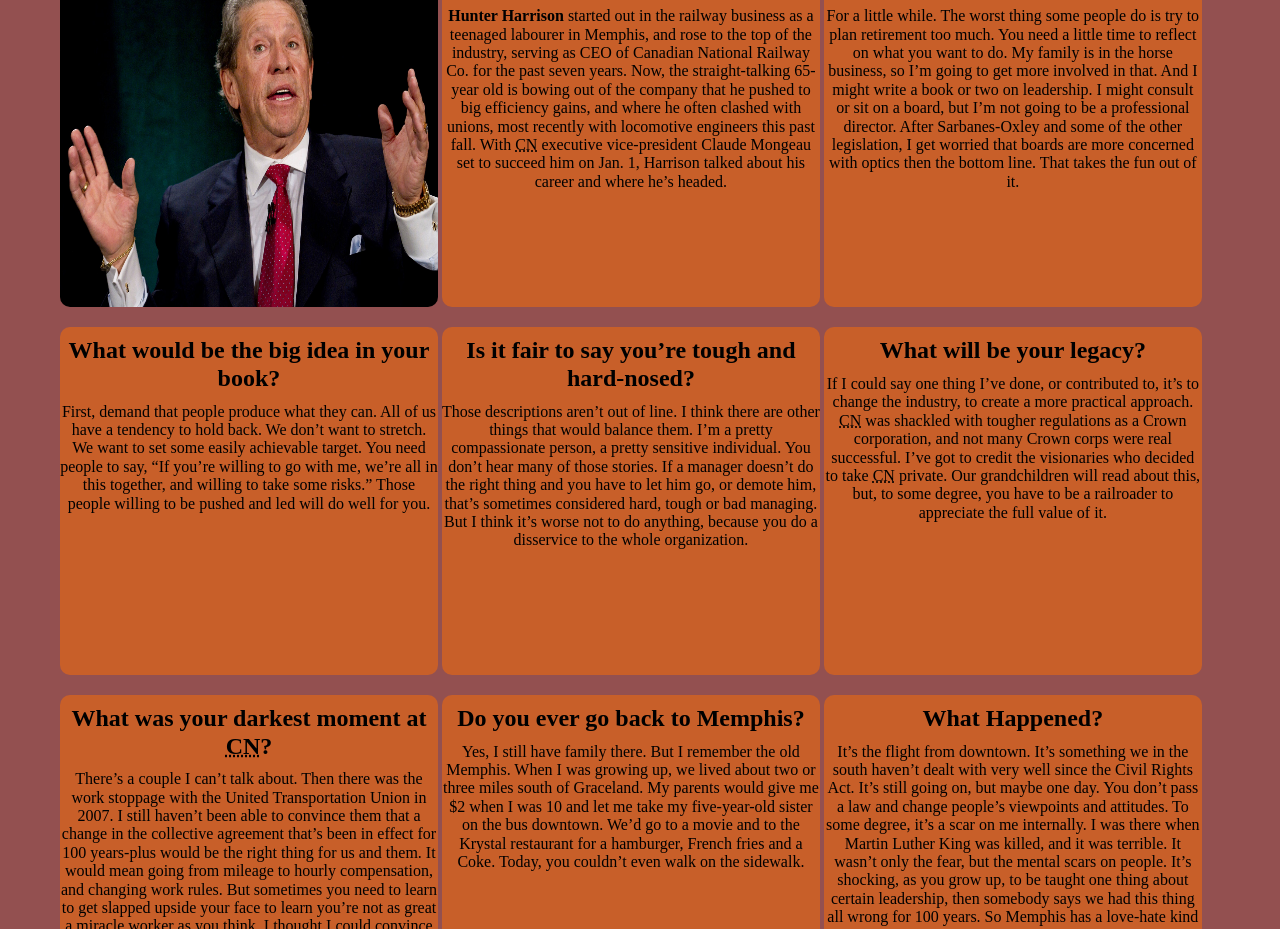
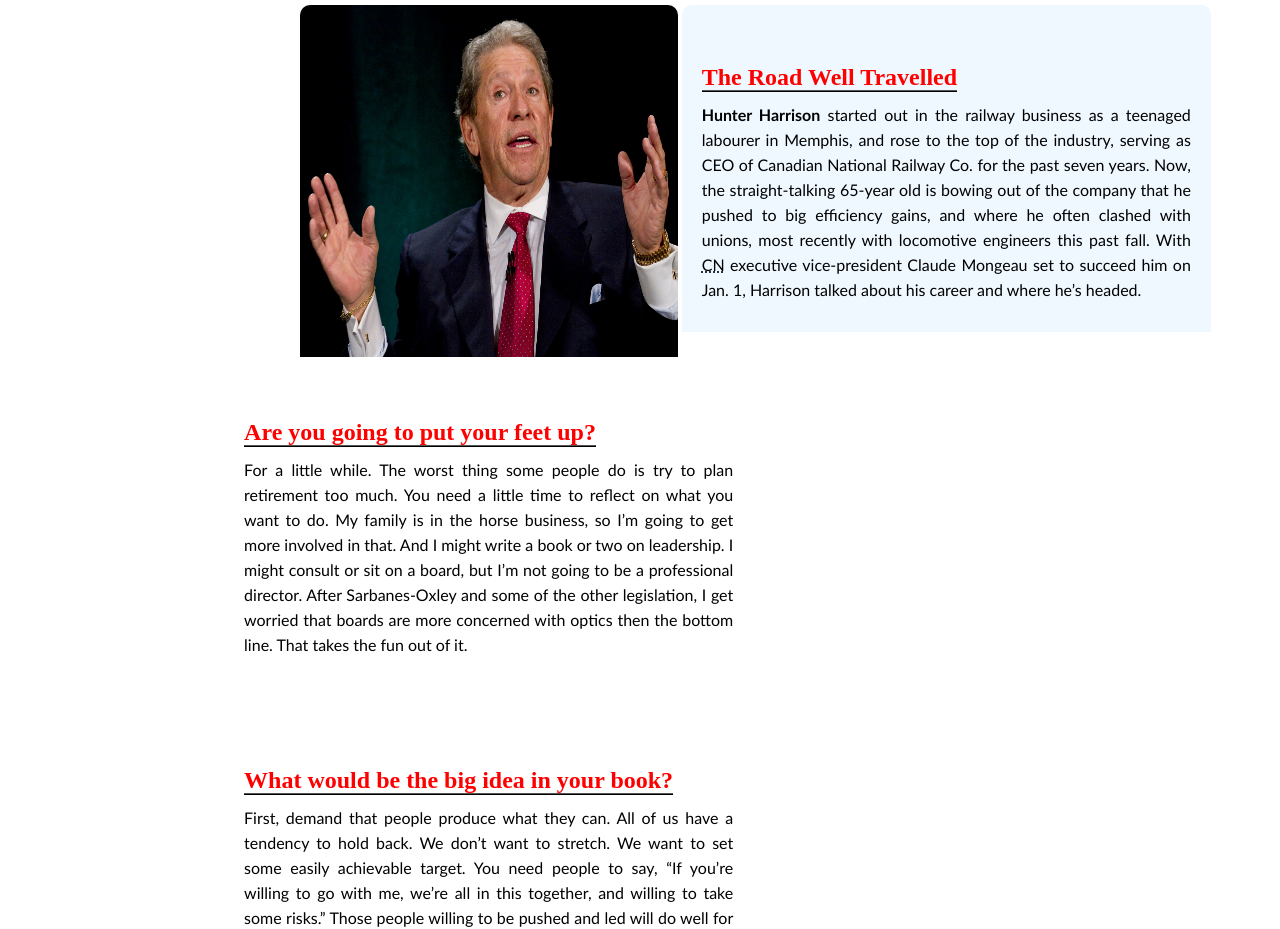
Before and after one commit to spiritualsquad/Emulating_a_Print_Layout, a plain HTML site: page index.html in a window 1280 px wide. Shown: the part 140-1069 px from the top of the page. Drawn offline with Linux system fonts and the light colour scheme; a web font is replaced by a local one.

Commit message:
added styling and some class in html to represent the print

```diff
--- a/index.html
+++ b/index.html
@@ -17,52 +17,44 @@
 				<article>
 					<img class="image" src="image.jpg" alt="Hunter Harrison">
 
-					<!-- ..............first.............. -->
 					<div class="grid-item">
-						<h2>The Road Well Travelled</h2>
-						<p><strong>Hunter Harrison</strong> started out in the railway business as a teenaged labourer in Memphis, and rose to the top of the industry, serving as CEO of Canadian National Railway Co. for the past seven years. Now, the straight-talking 65-year old is bowing out of the company that he pushed to big efficiency gains, and where he often clashed with unions, most recently with locomotive engineers this past fall. With <abbr title="Canadian National">CN</abbr> executive vice-president Claude Mongeau set to succeed him on Jan. 1, Harrison talked about his career and where he’s headed.</p>
+						<div class="title1"><h2>The Road Well Travelled</h2>
+						<p><strong>Hunter Harrison</strong> started out in the railway business as a teenaged labourer in Memphis, and rose to the top of the industry, serving as CEO of Canadian National Railway Co. for the past seven years. Now, the straight-talking 65-year old is bowing out of the company that he pushed to big efficiency gains, and where he often clashed with unions, most recently with locomotive engineers this past fall. With <abbr title="Canadian National">CN</abbr> executive vice-president Claude Mongeau set to succeed him on Jan. 1, Harrison talked about his career and where he’s headed.</p></div>
 					</div>
 
-					<!-- .................second..............		 -->
 					<div class="grid-item">
-						<h2>Are you going to put your feet up?</h2>
-						<p>For a little while. The worst thing some people do is try to plan retirement too much. You need a little time to reflect on what you want to do. My family is in the horse business, so I’m going to get more involved in that. And I might write a book or two on leadership. I might consult or sit on a board, but I’m not going to be a professional director. After Sarbanes-Oxley and some of the other legislation, I get worried that boards are more concerned with optics then the bottom line. That takes the fun out of it.</p>
+						<div class="title2"><h2>Are you going to put your feet up?</h2>
+						<p>For a little while. The worst thing some people do is try to plan retirement too much. You need a little time to reflect on what you want to do. My family is in the horse business, so I’m going to get more involved in that. And I might write a book or two on leadership. I might consult or sit on a board, but I’m not going to be a professional director. After Sarbanes-Oxley and some of the other legislation, I get worried that boards are more concerned with optics then the bottom line. That takes the fun out of it.</p></div>
 					</div>
 
-					<!-- ................third................ -->
 					<div class="grid-item">
-						<h2>What would be the big idea in your book?</h2>
-						<p>First, demand that people produce what they can. All of us have a tendency to hold back. We don’t want to stretch. We want to set some easily achievable target. You need people to say, <q>If you’re willing to go with me, we’re all in this together, and willing to take some risks.</q> Those people willing to be pushed and led will do well for you.</p>
+						<div class="title3"><h2>What would be the big idea in your book?</h2>
+						<p>First, demand that people produce what they can. All of us have a tendency to hold back. We don’t want to stretch. We want to set some easily achievable target. You need people to say, <q>If you’re willing to go with me, we’re all in this together, and willing to take some risks.</q> Those people willing to be pushed and led will do well for you.</p></div>
 					</div>
 
-					<!-- ......................fourth.............. -->
 					<div class="grid-item">
-						<h2>Is it fair to say you’re tough and hard-nosed?</h2>
-						<p>Those descriptions aren’t out of line. I think there are other things that would balance them. I’m a pretty compassionate person, a pretty sensitive individual. You don’t hear many of those stories. If a manager doesn’t do the right thing and you have to let him go, or demote him, that’s sometimes considered hard, tough or bad managing. But I think it’s worse not to do anything, because you do a disservice to the whole organization.</p>
+						<div class="title4"><h2>Is it fair to say you’re tough and hard-nosed?</h2>
+						<p>Those descriptions aren’t out of line. I think there are other things that would balance them. I’m a pretty compassionate person, a pretty sensitive individual. You don’t hear many of those stories. If a manager doesn’t do the right thing and you have to let him go, or demote him, that’s sometimes considered hard, tough or bad managing. But I think it’s worse not to do anything, because you do a disservice to the whole organization.</p></div>
 					</div>
 
-					<!-- ...........................fifth....................... -->
 					<div class="grid-item">
-						<h2>What will be your legacy?</h2>
-						<p>If I could say one thing I’ve done, or contributed to, it’s to change the industry, to create a more practical approach. <abbr title="Canadian National">CN</abbr> was shackled with tougher regulations as a Crown corporation, and not many Crown corps were real successful. I’ve got to credit the visionaries who decided to take <abbr title="Canadian National">CN</abbr> private. Our grandchildren will read about this, but, to some degree, you have to be a railroader to appreciate the full value of it.</p>
+						<div class="title5"><h2>What will be your legacy?</h2>
+						<p>If I could say one thing I’ve done, or contributed to, it’s to change the industry, to create a more practical approach. <abbr title="Canadian National">CN</abbr> was shackled with tougher regulations as a Crown corporation, and not many Crown corps were real successful. I’ve got to credit the visionaries who decided to take <abbr title="Canadian National">CN</abbr> private. Our grandchildren will read about this, but, to some degree, you have to be a railroader to appreciate the full value of it.</p></div>
 					</div>
 
-					<!-- ............................sixth.............................. -->
 					<div class="grid-item">
-						<h2>What was your darkest moment at <abbr title="Canadian National">CN</abbr>?</h2>
-						<p>There’s a couple I can’t talk about. Then there was the work stoppage with the United Transportation Union in 2007. I still haven’t been able to convince them that a change in the collective agreement that’s been in effect for 100 years-plus would be the right thing for us and them. It would mean going from mileage to hourly compensation, and changing work rules. But sometimes you need to learn to get slapped upside your face to learn you’re not as great a miracle worker as you think. I thought I could convince everybody, with my charm and charisma, that <q>this is absolutely the right thing to do, trust me.</q> It didn’t happen.</p>
+						<div class="title6"><h2>What was your darkest moment at <abbr title="Canadian National">CN</abbr>?</h2>
+						<p>There’s a couple I can’t talk about. Then there was the work stoppage with the United Transportation Union in 2007. I still haven’t been able to convince them that a change in the collective agreement that’s been in effect for 100 years-plus would be the right thing for us and them. It would mean going from mileage to hourly compensation, and changing work rules. But sometimes you need to learn to get slapped upside your face to learn you’re not as great a miracle worker as you think. I thought I could convince everybody, with my charm and charisma, that <q>this is absolutely the right thing to do, trust me.</q> It didn’t happen.</p></div>
 					</div>
 
-					<!-- .................................seventh..................................... -->
 					<div class="grid-item">
-						<h2>Do you ever go back to Memphis?</h2>
-						<p>Yes, I still have family there. But I remember the old Memphis. When I was growing up, we lived about two or three miles south of Graceland. My parents would give me $2 when I was 10 and let me take my five-year-old sister on the bus downtown. We’d go to a movie and to the Krystal restaurant for a hamburger, French fries and a Coke. Today, you couldn’t even walk on the sidewalk.</p>
+						<div class="title7"><h2>Do you ever go back to Memphis?</h2>
+						<p>Yes, I still have family there. But I remember the old Memphis. When I was growing up, we lived about two or three miles south of Graceland. My parents would give me $2 when I was 10 and let me take my five-year-old sister on the bus downtown. We’d go to a movie and to the Krystal restaurant for a hamburger, French fries and a Coke. Today, you couldn’t even walk on the sidewalk.</p></div>
 					</div>
 
-					<!-- .....................................eighth......................................... -->
-					<div class="grid-item">
-						<h2>What Happened?</h2>
-						<p>It’s the flight from downtown. It’s something we in the south haven’t dealt with very well since the Civil Rights Act. It’s still going on, but maybe one day. You don’t pass a law and change people’s viewpoints and attitudes. To some degree, it’s a scar on me internally. I was there when Martin Luther King was killed, and it was terrible. It wasn’t only the fear, but the mental scars on people. It’s shocking, as you grow up, to be taught one thing about certain leadership, then somebody says we had this thing all wrong for 100 years. So Memphis has a love-hate kind of deal with me. I started out in East Memphis and finished on the other side of town. After 46 years in the business, the company named the [Memphis] rail yard after me. That’s kind of a miracle.</p>
+					<div class="grid-item8">
+						<div class="title8"><h2>What Happened?</h2>
+						<p>It’s the flight from downtown. It’s something we in the south haven’t dealt with very well since the Civil Rights Act. It’s still going on, but maybe one day. You don’t pass a law and change people’s viewpoints and attitudes. To some degree, it’s a scar on me internally. I was there when Martin Luther King was killed, and it was terrible. It wasn’t only the fear, but the mental scars on people. It’s shocking, as you grow up, to be taught one thing about certain leadership, then somebody says we had this thing all wrong for 100 years. So Memphis has a love-hate kind of deal with me. I started out in East Memphis and finished on the other side of town. After 46 years in the business, the company named the [Memphis] rail yard after me. That’s kind of a miracle.</p></div>
 					</div>
 
 				</article>
@@ -70,11 +62,4 @@
 			</div>
 		</main>
 		<footer>
-			<p><small><em>64</em> <time datetime="2010-01">January 2010</time> Report On Business</small></p>
-		</footer>
-
-
-		</footer>
-	</div><!-- end #container -->
-</body>
-</html>
+			<p><small><em>64</em> <time datetime="2010-01">January 2010</time> Report On Business</
--- a/style.css
+++ b/style.css
@@ -1,35 +1,29 @@
-@import url('https://fonts.googleapis.com/css2?family=Encode+Sans:wght@100..900&family=Ojuju:wght@200..800&display=swap');
 * {
   margin: 0;
   padding: 0;
   box-sizing: border-box;
-
 }
 
+body {
+  font-family: 'Trebuchet MS', 'Lucida Sans Unicode', 'Lucida Grande', 'Lucida Sans', Arial, sans-serif;
+  background-color: white;
+}
 
-body {
-
-  background-color: rgb(147, 80, 80);
-}
-h1 {
-  border-left: 2px solid black; /* Border on the left side */
-  border-right: 2px solid black; /* Border on the right side */
-  padding-left: 10px;
-  padding-right: 10px;
-  margin-left: 10px;
-  display: inline-block; /* or display: inline; */
-  text-transform: uppercase;
-  color: rgb(181, 119, 4);
-}
 #container {
   max-width: 1200px;
   margin: 0 auto;
   padding: 20px;
   height: 8cm;
+  margin-left: 5.4cm;
 }
 
 header h1 {
   text-align: center;
+  color: black;
+  font-family:'Lucida Sans', 'Lucida Sans Regular', 'Lucida Grande', 'Lucida Sans Unicode', Geneva, Verdana, sans-serif;
+  font-size: 50px;
+  font-weight: bolder;
+  font-style: italic;
 }
 
 .main {
@@ -46,37 +40,110 @@ header h1 {
   margin-right: 0;
   margin-left: 0;
   margin-top: 0;
-  backdrop-filter: blur(10px);
+  width: 14cm;
 }
 
 .grid-item {
-  background-color: #ff6f007c;
+  background-color: white;
   padding: 0px;
-  text-align: center;
+  text-align: justify;
   height: 9.2cm;
-  width: 10cm;
-  margin-left: auto;
-  margin-right: auto;
-  margin-bottom: 20px;
+  width: 14cm;
+  margin-left: 0;
+  margin-right: 10px;
+  margin-bottom: 0px;
   display: inline-block;
   vertical-align: top;
-  border-radius: 10px;
+  border-radius: 0px;
   color: black;
+  line-height: 25px;
 }
 
-
 .image {
-  height: 9.2cm;
+  height: 9.32cm;
   width: 10cm;
   margin-top: 0cm;
-  border-radius: 10px;
+  border-top-left-radius: 10px;
+  border-top-right-radius: 10px;
   display: inline-block;
+  background-size:auto;
+  margin-left: 2cm;
 }
 
 .grid-item h2 {
   margin-top: 10px;
+
 }
 
 .grid-item p {
   margin-top: 10px;
 }
+
+small {
+  color: red;
+}
+
+.title1, .title2, .title3, .title4, .title5, .title6, .title7, .title8 {
+  padding-top: 50px;
+  padding-left: 20px;
+  padding-right: 20px;
+  line-height: 25px;
+}
+
+.grid-item8 {
+  background-color: #ffffff;
+  width: 92.5%;
+  border-bottom-left-radius: 10px;
+  border-bottom-right-radius: 10px;
+  margin-top: 10px ;
+  padding-bottom: 20px;
+  border-top: 3px solid black;
+  border-right: none;
+  border-bottom: none;
+  border-left: none;
+  text-align: justify;
+
+}
+
+.title1 {
+  background-color: aliceblue;
+  padding-bottom: 0.8cm;
+  border-top-left-radius: 10px;
+  border-top-right-radius: 10px;
+
+
+}
+
+h2 {
+  color: red;
+  font-family: 'Times New Roman', Times, serif;
+  font-weight: bolder;
+  cursor: pointer;
+  border-top-right-radius: 10px;
+  border-top-left-radius: 10px;
+  border-bottom-style: ridge;
+  display: inline-block;
+  border-width: 2px;
+  border-color: black;
+}
+
+@media only screen and (max-width: 1161px) {
+  #container {
+    margin-left: 0;
+    padding: 10px;
+    height: auto;
+  }
+
+  .grid-item {
+    margin-right: 0;
+    margin-bottom: 20px;
+  }
+
+  .grid-item8 {
+    margin-top: 20px;
+  }
+
+  header h1{
+    margin-left: 2.3cm;
+  }
+}
```
